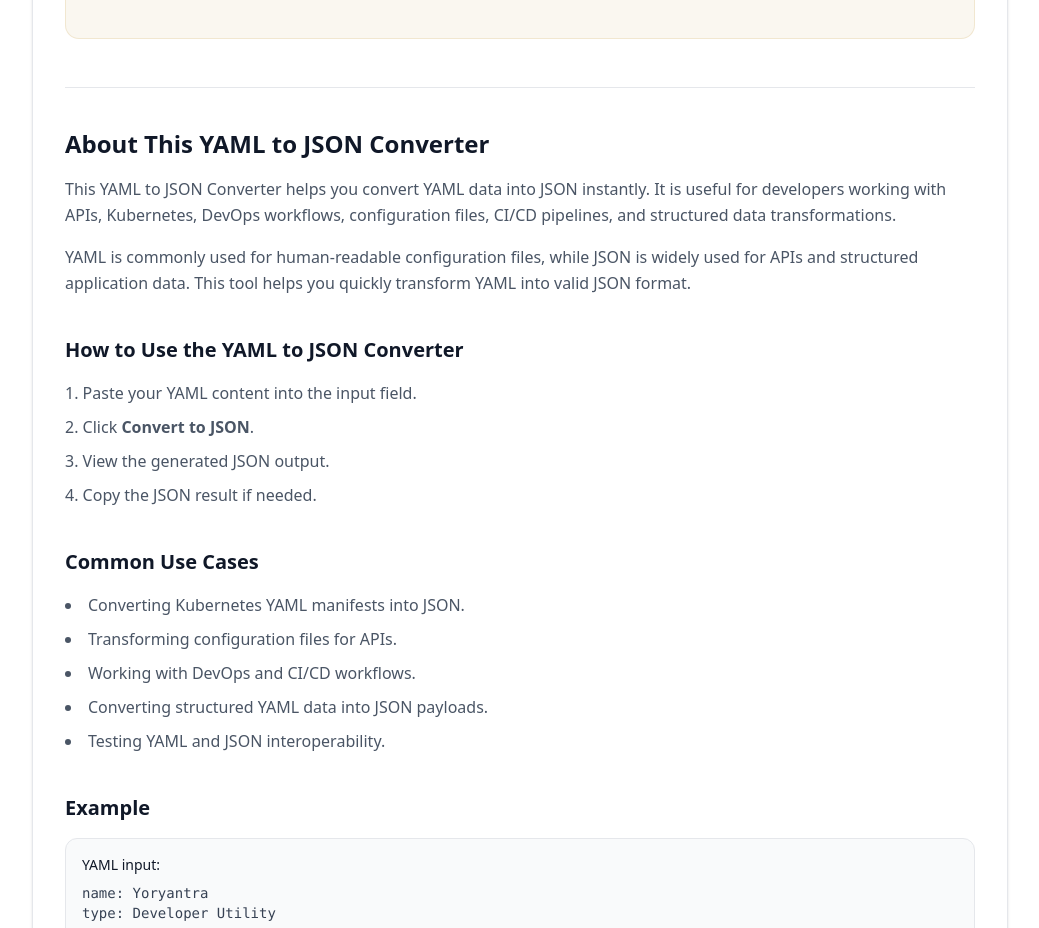
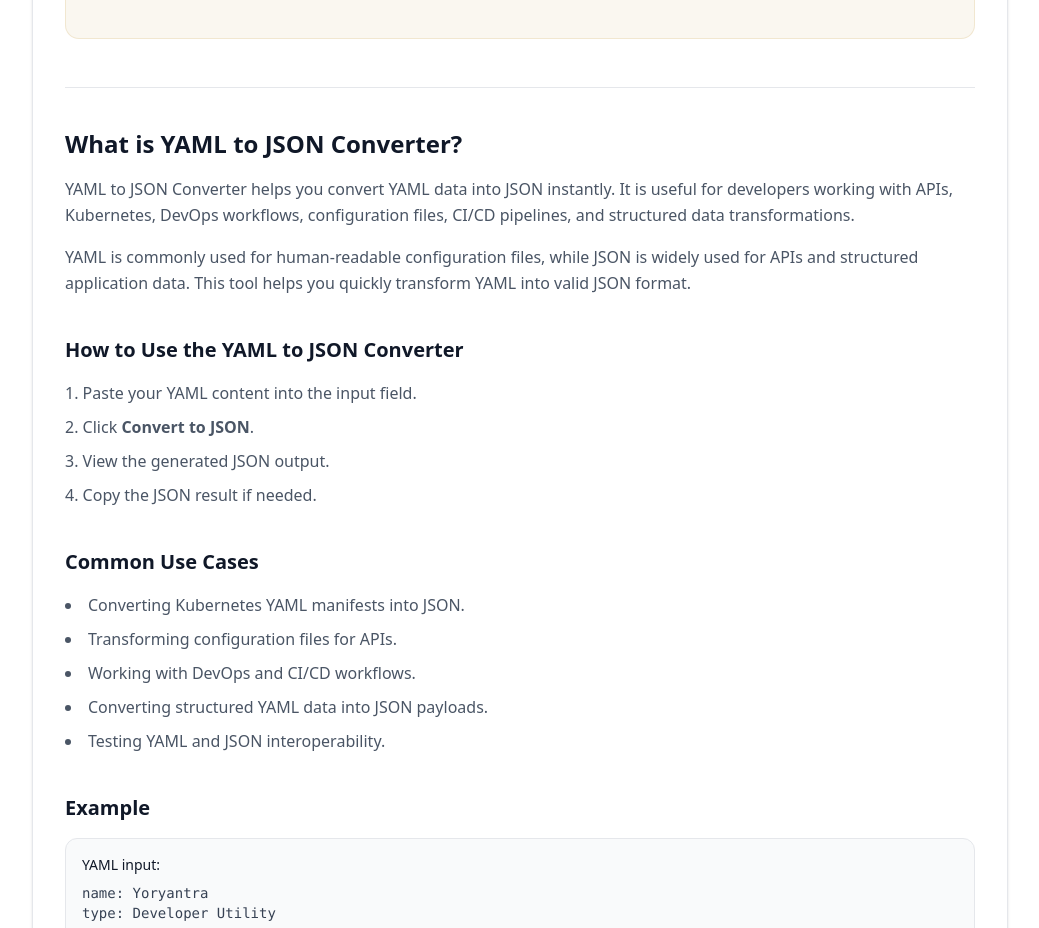
Before and after one commit to vaarunsonawwane-ops/yoryantra-new, a Next.js app: page /tools/yaml-to-json-converter in a window 1280 px wide. Shown: the part 1000-1928 px from the top of the page, without its empty margins (120-1159 px from the left). Built offline with nearby package versions, Linux system fonts and the light colour scheme.

Commit message:
YAML to JSON Converter ToolClient.tsx

```diff
--- a/app/tools/yaml-to-json-converter/ToolClient.tsx
+++ b/app/tools/yaml-to-json-converter/ToolClient.tsx
@@ -104,11 +104,11 @@ export default function ToolClient() {
       <section className="mt-12 border-t border-gray-200 pt-10 space-y-10">
         <div>
           <h2 className="text-2xl font-semibold text-gray-900">
-            About This YAML to JSON Converter
+            What is YAML to JSON Converter?
           </h2>
 
           <p className="mt-4 text-gray-600 leading-relaxed">
-            This YAML to JSON Converter helps you convert YAML data into JSON
+            YAML to JSON Converter helps you convert YAML data into JSON
             instantly. It is useful for developers working with APIs,
             Kubernetes, DevOps workflows, configuration files, CI/CD pipelines,
             and structured data transformations.
```
